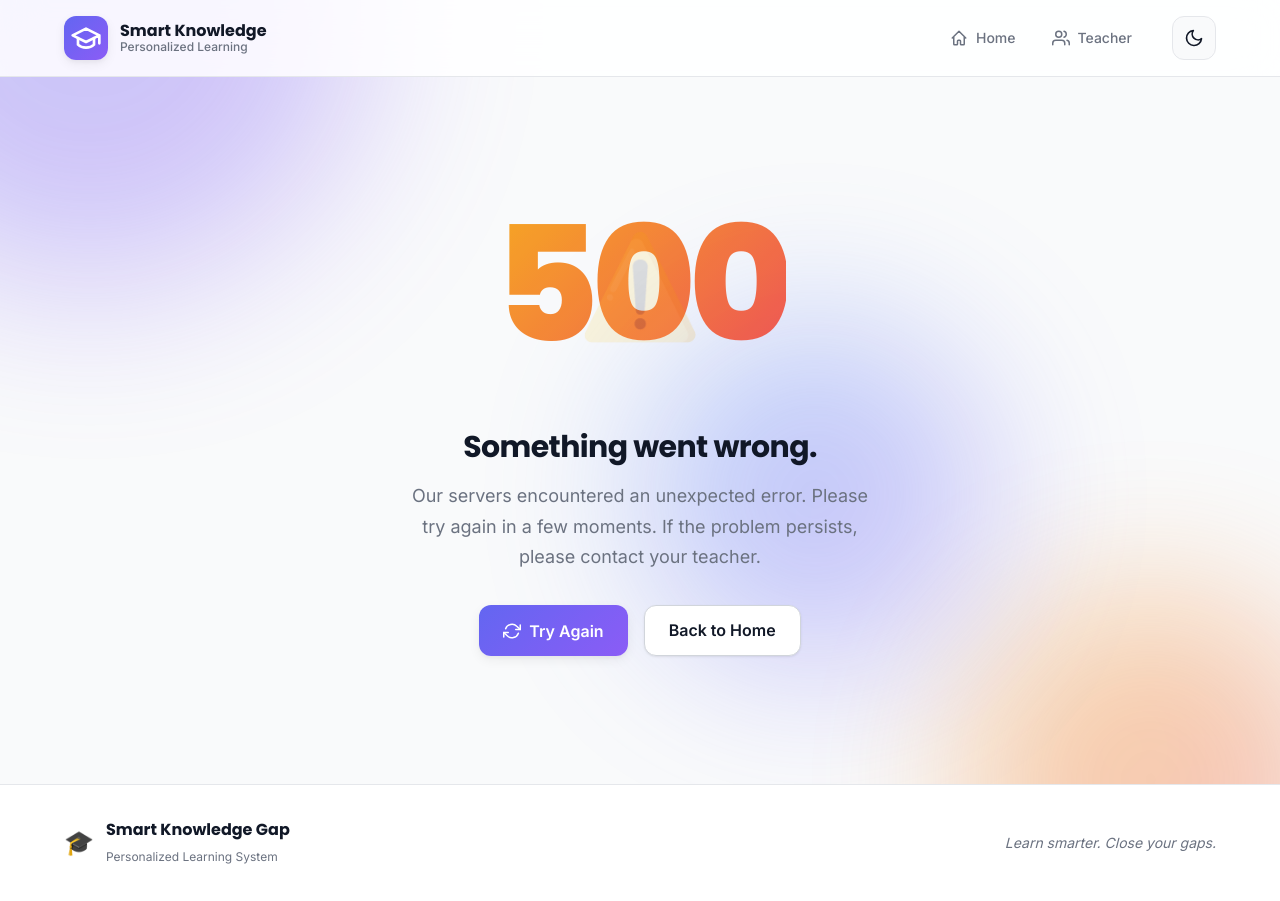
After one commit to qamarsobhy7-source/Smart-Knowledge-Gap-System, a Flask app: template templates/500.html in a window 1280 px wide. The commit adds this page. Run offline with Flask 3, Linux system fonts and the light colour scheme; the template is opened without the code that fills it, so the values that code supplies are empty.

Commit message:
feat: add error pages, logging, and session cleanup

```diff
--- a/app/app.py
+++ b/app/app.py
@@ -1,4 +1,9 @@
 import os
+import logging
+import sys
+from logging.handlers import RotatingFileHandler
+from pathlib import Path
+
 import pandas as pd
 from flask import (
     Flask,
@@ -43,6 +48,57 @@ if not app.secret_key:
     raise RuntimeError(
         "SECRET_KEY environment variable is required."
     )
+
+
+# ============================================================
+# LOGGING CONFIGURATION
+# ============================================================
+
+def configure_logging(flask_app):
+    """
+    Configure application logging.
+
+    Logs to:
+        - console (stdout) for development
+        - a rotating file (logs/app.log) for production debugging
+    """
+    log_level = os.environ.get("LOG_LEVEL", "INFO").upper()
+
+    log_dir = Path(__file__).resolve().parent.parent / "logs"
+    log_dir.mkdir(exist_ok=True)
+
+    formatter = logging.Formatter(
+        "[%(asctime)s] %(levelname)s in %(module)s: %(message)s",
+        datefmt="%Y-%m-%d %H:%M:%S"
+    )
+
+    # Console handler
+    console_handler = logging.StreamHandler(sys.stdout)
+    console_handler.setFormatter(formatter)
+    console_handler.setLevel(log_level)
+
+    # Rotating file handler
+    file_handler = RotatingFileHandler(
+        log_dir / "app.log",
+        maxBytes=5 * 1024 * 1024,  # 5 MB
+        backupCount=3,
+        encoding="utf-8"
+    )
+    file_handler.setFormatter(formatter)
+    file_handler.setLevel(log_level)
+
+    flask_app.logger.handlers.clear()
+    flask_app.logger.addHandler(console_handler)
+    flask_app.logger.addHandler(file_handler)
+    flask_app.logger.setLevel(log_level)
+
+    flask_app.logger.info(
+        "Logging configured (level=%s, file=%s)",
+        log_level, log_dir / "app.log"
+    )
+
+
+configure_logging(app)
 
 # Ensure database schema exists before creating the service
 if not database_exists():
@@ -126,6 +182,27 @@ def build_option_mapping(assessment_id, question_id):
 SESSION_MAPPINGS_KEY = "option_mappings"
 
 
+MAX_SESSION_MAPPINGS = 200
+
+
+def _cleanup_session_storage():
+    """
+    Keep the Flask session small.
+
+    Removes the oldest option-mappings if the session grows
+    beyond MAX_SESSION_MAPPINGS entries.
+    """
+    store = session.get(SESSION_MAPPINGS_KEY, {})
+
+    if len(store) > MAX_SESSION_MAPPINGS:
+        # Keep the most recent MAX_SESSION_MAPPINGS entries
+        items = list(store.items())
+        # Order in dict is insertion order in Python 3.7+
+        recent = dict(items[-MAX_SESSION_MAPPINGS:])
+        session[SESSION_MAPPINGS_KEY] = recent
+        session.modified = True
+
+
 def remember_option_mapping(assessment_id, question_id):
     """
     Compute the option mapping for a question and store it
@@ -141,6 +218,8 @@ def remember_option_mapping(assessment_id, question_id):
     store[f"{assessment_id}:{question_id}"] = mapping
     session[SESSION_MAPPINGS_KEY] = store
     session.modified = True
+
+    _cleanup_session_storage()
 
     return mapping
 
@@ -214,6 +293,13 @@ def get_shuffled_question_ids(assessment_id, all_question_ids):
     store[key] = shuffled
     session[SESSION_QUESTION_ORDER_KEY] = store
     session.modified = True
+
+    # Bound the number of stored shuffle orders per session
+    MAX_SESSION_SHUFFLES = 20
+    if len(store) > MAX_SESSION_SHUFFLES:
+        items = list(store.items())
+        session[SESSION_QUESTION_ORDER_KEY] = dict(items[-MAX_SESSION_SHUFFLES:])
+        session.modified = True
 
     return shuffled
 
@@ -1256,6 +1342,53 @@ def submit_answer(student_id):
     )
 
 
+# ============================================================
+# ERROR HANDLERS
+# ============================================================
+
+@app.errorhandler(404)
+def not_found_error(error):
+    """Handle 404 Not Found errors."""
+    app.logger.warning(
+        "404 Not Found: %s",
+        request.path
+    )
+    return render_template("404.html"), 404
+
+
+@app.errorhandler(500)
+def internal_error(error):
+    """Handle 500 Internal Server errors."""
+    app.logger.error(
+        "500 Internal Server Error on %s",
+        request.path,
+        exc_info=True
+    )
+    return render_template("500.html"), 500
+
+
+@app.errorhandler(Exception)
+def handle_unexpected_error(error):
+    """
+    Handle unexpected exceptions.
+
+    In debug mode, we let Flask show the standard debugger.
+    In production, we log the error and show a friendly 500 page.
+    """
+    # Let HTTPExceptions pass through
+    from werkzeug.exceptions import HTTPException
+
+    if isinstance(error, HTTPException):
+        return error
+
+    app.logger.exception(
+        "Unexpected error on %s: %s",
+        request.path,
+        str(error)
+    )
+    return render_template("500.html"), 500
+
+
 if __name__ == "__main__":
     app.run(
         host="0.0.0.0",
--- a/static/style.css
+++ b/static/style.css
@@ -2464,3 +2464,100 @@ textarea:focus {
         justify-content: center;
     }
 }
+
+
+/* ============================================================
+   ERROR PAGES (404 / 500)
+   ============================================================ */
+.error-page {
+    max-width: 640px;
+    margin: 0 auto;
+    text-align: center;
+    padding: var(--space-12) var(--space-6);
+    animation: fadeInUp 600ms ease-out;
+}
+
+.error-hero {
+    position: relative;
+    margin-bottom: var(--space-8);
+    display: inline-block;
+    padding: var(--space-8) var(--space-10);
+}
+
+.error-code {
+    font-family: var(--font-heading);
+    font-size: clamp(80px, 15vw, 160px);
+    font-weight: 800;
+    line-height: 1;
+    background: var(--gradient-hero);
+    -webkit-background-clip: text;
+    background-clip: text;
+    -webkit-text-fill-color: transparent;
+    color: transparent;
+    letter-spacing: -0.05em;
+    opacity: 0.9;
+}
+
+.error-hero-danger .error-code {
+    background: var(--gradient-warm);
+    -webkit-background-clip: text;
+    background-clip: text;
+    -webkit-text-fill-color: transparent;
+    color: transparent;
+}
+
+.error-icon {
+    position: absolute;
+    top: 50%;
+    left: 50%;
+    transform: translate(-50%, -50%);
+    font-size: clamp(60px, 10vw, 100px);
+    opacity: 0.15;
+    pointer-events: none;
+    animation: pulse 3s ease-in-out infinite;
+}
+
+.error-page h1 {
+    font-size: var(--text-3xl);
+    margin-bottom: var(--space-4);
+    color: var(--color-text);
+}
+
+.error-message {
+    font-size: var(--text-lg);
+    color: var(--color-text-secondary);
+    margin-bottom: var(--space-8);
+    line-height: 1.7;
+    max-width: 480px;
+    margin-left: auto;
+    margin-right: auto;
+}
+
+.error-actions {
+    display: flex;
+    gap: var(--space-4);
+    justify-content: center;
+    flex-wrap: wrap;
+}
+
+.error-actions .primary-btn,
+.error-actions .btn {
+    padding: var(--space-3) var(--space-6);
+    font-size: var(--text-base);
+}
+
+@media (max-width: 480px) {
+    .error-page {
+        padding: var(--space-8) var(--space-4);
+    }
+
+    .error-actions {
+        flex-direction: column;
+        width: 100%;
+    }
+
+    .error-actions .primary-btn,
+    .error-actions .btn {
+        width: 100%;
+    }
+}
--- /dev/null
+++ b/templates/500.html
@@ -0,0 +1,38 @@
+{% extends "base.html" %}
+
+{% block title %}Server Error — Smart Knowledge Gap{% endblock %}
+
+{% block content %}
+
+<section class="error-page" data-animate>
+
+    <div class="error-hero error-hero-danger">
+        <div class="error-code">500</div>
+        <div class="error-icon">⚠️</div>
+    </div>
+
+    <h1>Something went wrong.</h1>
+
+    <p class="error-message">
+        Our servers encountered an unexpected error.
+        Please try again in a few moments. If the problem persists,
+        please contact your teacher.
+    </p>
+
+    <div class="error-actions">
+        <button class="primary-btn" onclick="location.reload()">
+            <svg width="18" height="18" viewBox="0 0 24 24" fill="none" stroke="currentColor" stroke-width="2" stroke-linecap="round" stroke-linejoin="round">
+                <polyline points="23 4 23 10 17 10"/>
+                <polyline points="1 20 1 14 7 14"/>
+                <path d="M3.51 9a9 9 0 0114.85-3.36L23 10M1 14l4.64 4.36A9 9 0 0020.49 15"/>
+            </svg>
+            Try Again
+        </button>
+        <a class="btn btn-secondary" href="/">
+            Back to Home
+        </a>
+    </div>
+
+</section>
+
+{% endblock %}
```
Also changed, not shown: templates/404.html (added, +35 -0 lines).
